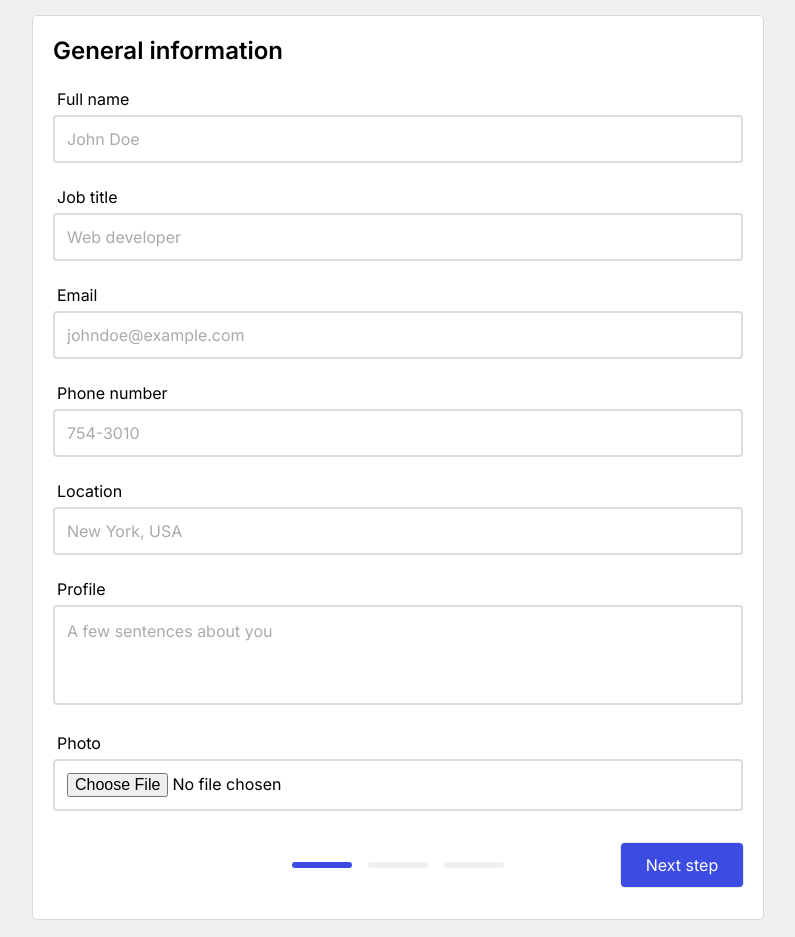
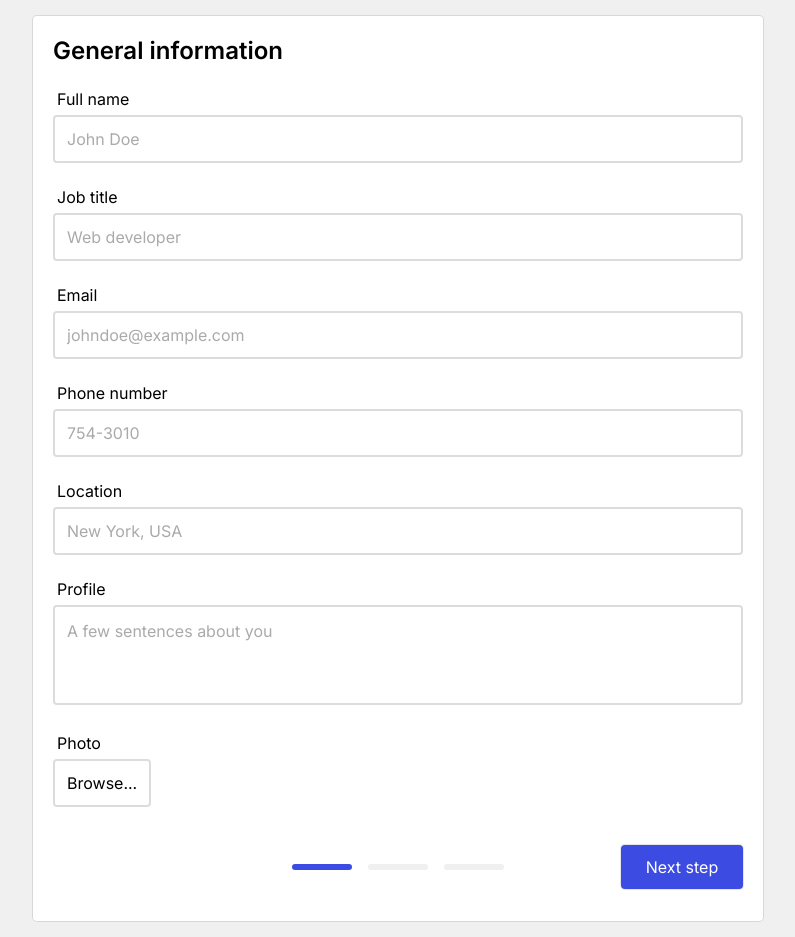
Before and after one commit to nelrnd/react-cv-application, a React (Create React App) app: page / in a window 1280 px wide. Shown: the whole page, without its empty margins (242-1037 px from the left). Built offline with nearby package versions, Linux system fonts and the light colour scheme.

Commit message:
Add photoName property and display it alongside file input

```diff
--- a/src/App.js
+++ b/src/App.js
@@ -28,6 +28,7 @@ class App extends Component {
         location: '',
         profile: '',
         photoUrl: '',
+        photoName: '',
       },
       education: [{ ...schoolModel }],
       work: [{ ...companyModel }],
@@ -65,6 +66,7 @@ class App extends Component {
     if (file) {
       const newGeneral = { ...this.state.general };
       newGeneral.photoUrl = URL.createObjectURL(file);
+      newGeneral.photoName = file.name;
       this.setState({
         general: newGeneral,
       });
--- a/src/components/GeneralFormSection.js
+++ b/src/components/GeneralFormSection.js
@@ -3,7 +3,8 @@ import React, { Component } from 'react';
 class GeneralFormSection extends Component {
   render() {
     const { handleChange, handlePhotoUpload, data } = this.props;
-    const { fullName, jobTitle, email, phone, location, profile } = data;
+    const { fullName, jobTitle, email, phone, location, profile, photoName } =
+      data;
 
     return (
       <div className="form-section">
@@ -83,6 +84,8 @@ class GeneralFormSection extends Component {
             id="photo"
             onChange={handlePhotoUpload}
           />
+          <label htmlFor="photo">Browse...</label>
+          <span>{photoName}</span>
         </div>
       </div>
     );
--- a/src/styles.css
+++ b/src/styles.css
@@ -91,6 +91,26 @@ body {
 .form-section textarea {
   resize: none;
   line-height: 150%;
+}
+
+.form-section input[type='file'] {
+  display: none;
+}
+
+.form-section input[type='file'] + label {
+  font-size: 16px;
+  padding: 12px;
+  border: solid 2px #dcdcdc;
+  border-radius: 4px;
+  margin-left: unset;
+  margin-right: 12px;
+  display: inline-block;
+  cursor: pointer;
+}
+
+.form-section input[type='file'] + label + span {
+  font-size: 14px;
+  color: #818181;
 }
 
 .view-section {
```
